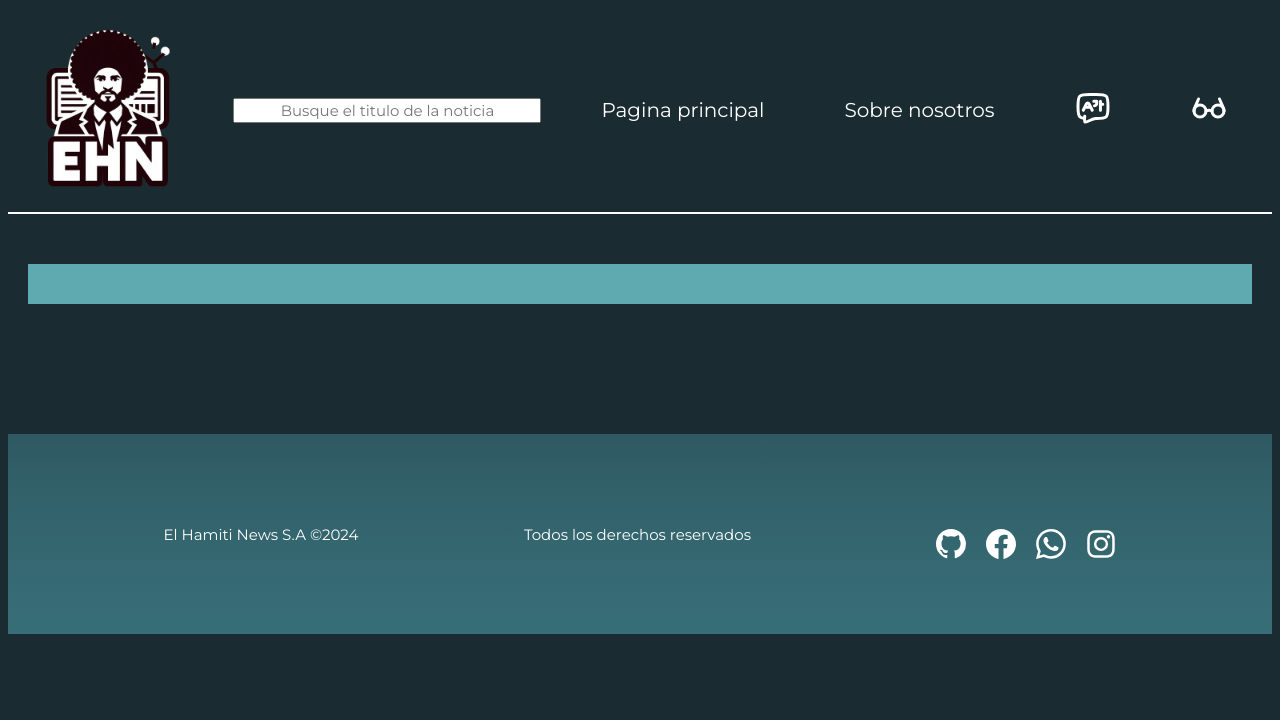
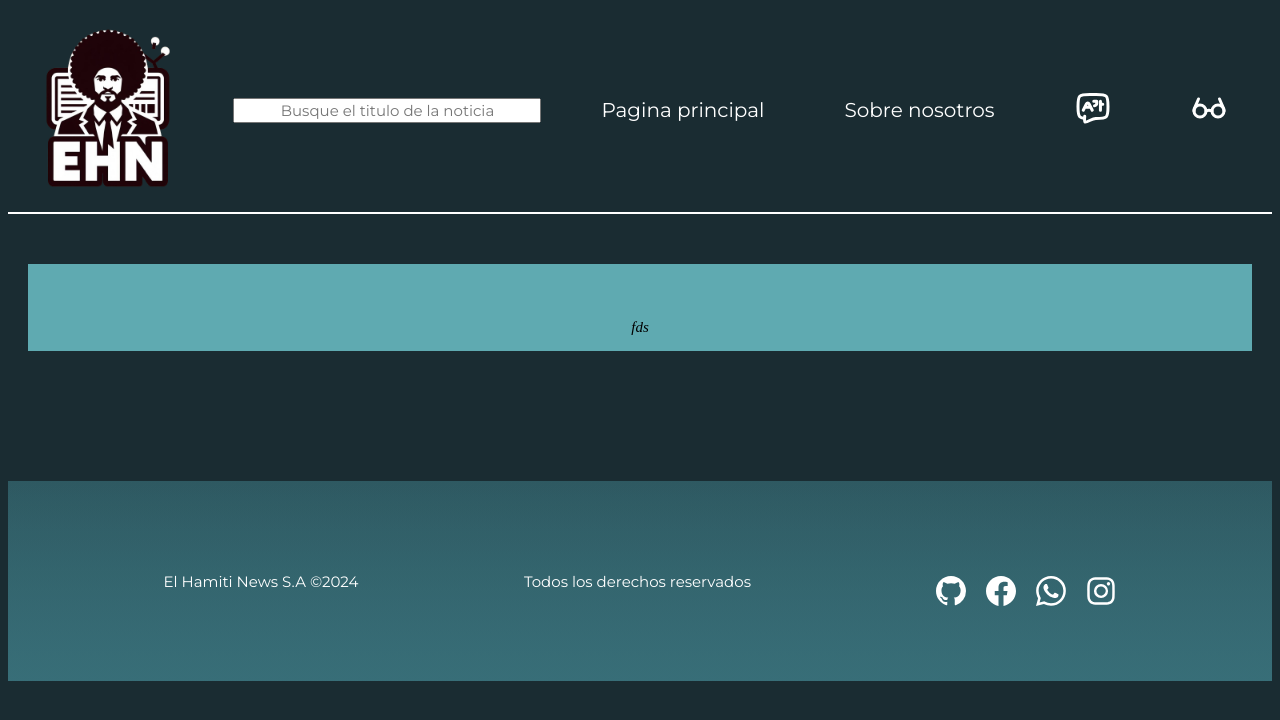
Before and after one commit to MrRobot4042212/El-Hamiti-News.github.io, a PHP site: page /ehndocs/index.php in a window 1280 px wide. Shown: the top 720 px of the page. Run offline with PHP 8.4, Linux system fonts and the light colour scheme; data that the repository does not hold is empty; some web fonts are replaced.

Commit message:
prueba 3

```diff
--- a/ehndocs/index.php
+++ b/ehndocs/index.php
@@ -59,7 +59,7 @@ $result2 = $con -> query($consulta2);
                 }
                 ?>
             </ul>
-            <p id="seleccionFiltro"></p>
+            <p id="seleccionFiltro">fds</p>
         </aside>
 
         <div class="contenedorNoticias">
```
